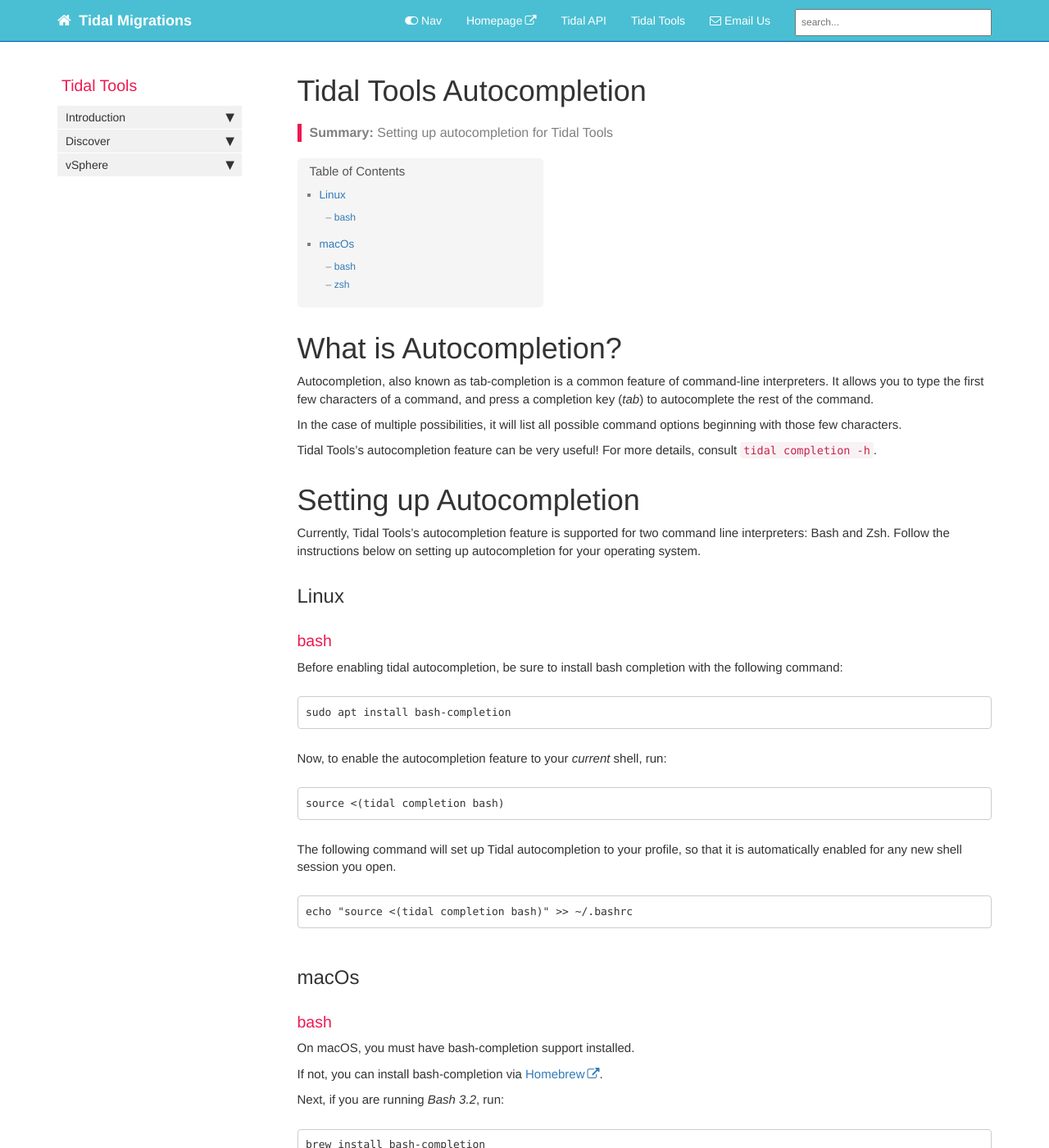
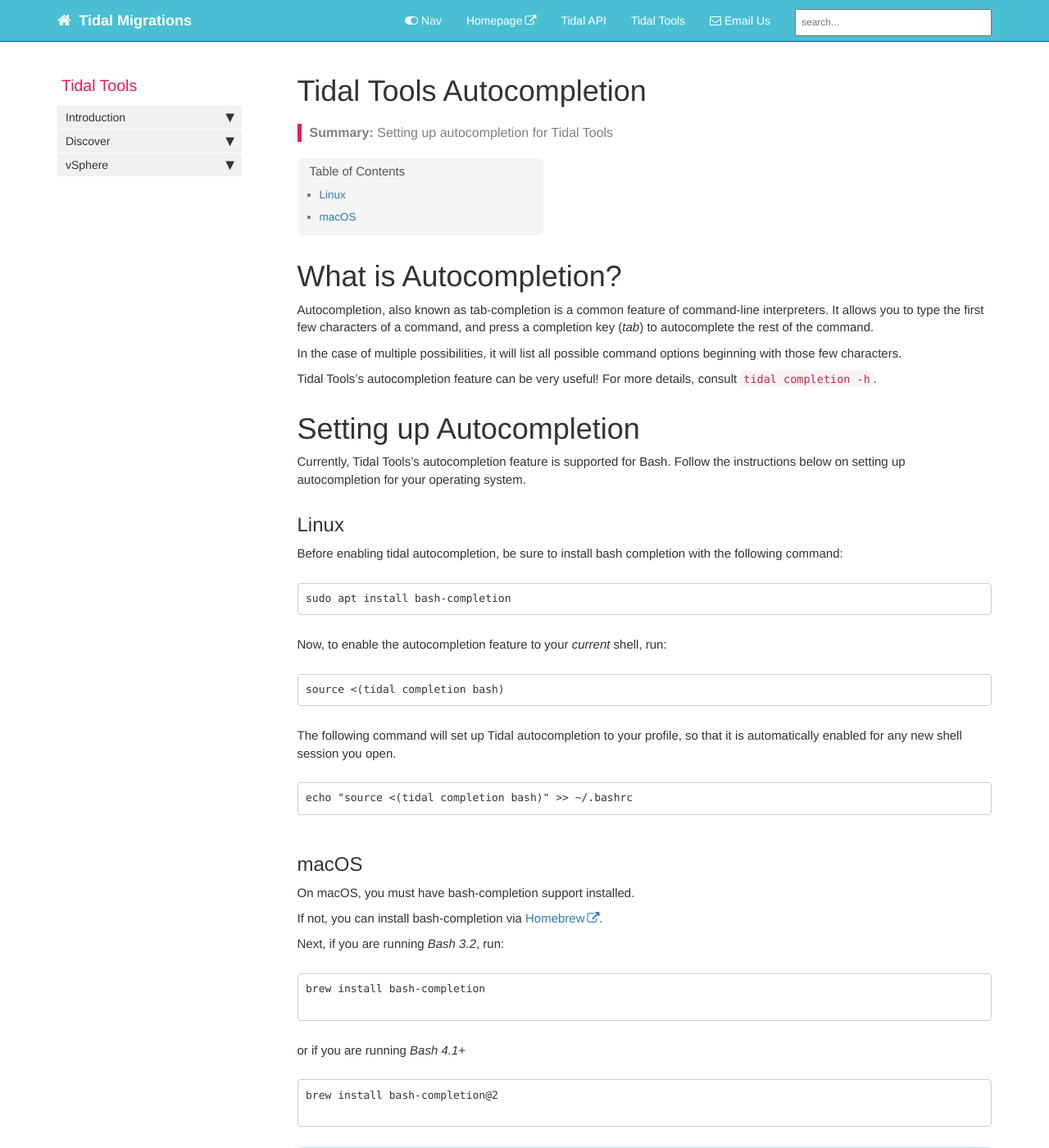
Before and after one commit to tidalmigrations/tidalmigrations.github.io, a Jekyll site: the page built from pages/tidal tools/autocomplete.md, in a window 1280 px wide and 1400 px high. Shown: the whole window at 82% size. Built offline with Jekyll 4.4.1, drawn with Linux system fonts in a browser that asks for light colours; nearby versions of some CDN libraries; comment, search, counter and statistics services are not loaded; some of the changed text lies outside the part shown.

Commit message:
Remove zsh for macOS
- correct case for macOS
- remove bash headings because it is the only option

````diff
--- a/pages/tidal tools/autocomplete.md
+++ b/pages/tidal tools/autocomplete.md
@@ -18,12 +18,10 @@ Tidal Tools's autocompletion feature can be very useful! For more details, consu
 
 # Setting up Autocompletion
 
-Currently, Tidal Tools's autocompletion feature is supported for two command line interpreters: Bash and Zsh.
+Currently, Tidal Tools's autocompletion feature is supported for Bash.
 Follow the instructions below on setting up autocompletion for your operating system.
 
 ## Linux
-
-### bash
 
 Before enabling tidal autocompletion, be sure to install bash completion with the following command:
 
@@ -41,9 +39,7 @@ The following command will set up Tidal autocompletion to your profile, so that
 echo "source <(tidal completion bash)" >> ~/.bashrc
 ```
 
-## macOs
-
-### bash
+## macOS
 
 On macOS, you must have bash-completion support installed.
 
@@ -66,9 +62,3 @@ brew install bash-completion@2
 After installing bash-completion support or have already installed it, you can add *Tidal* autocompletion to the bash-completion:
 
 `tidal completion bash > $(brew --prefix)/etc/bash_completion.d/tidal`
-
-### zsh
-
-If you are using oh-my-zsh, run the following command to install Tidal autocompletion:
-
-`tidal completion zsh > "${fpath[1]}/_tidal"`
````
